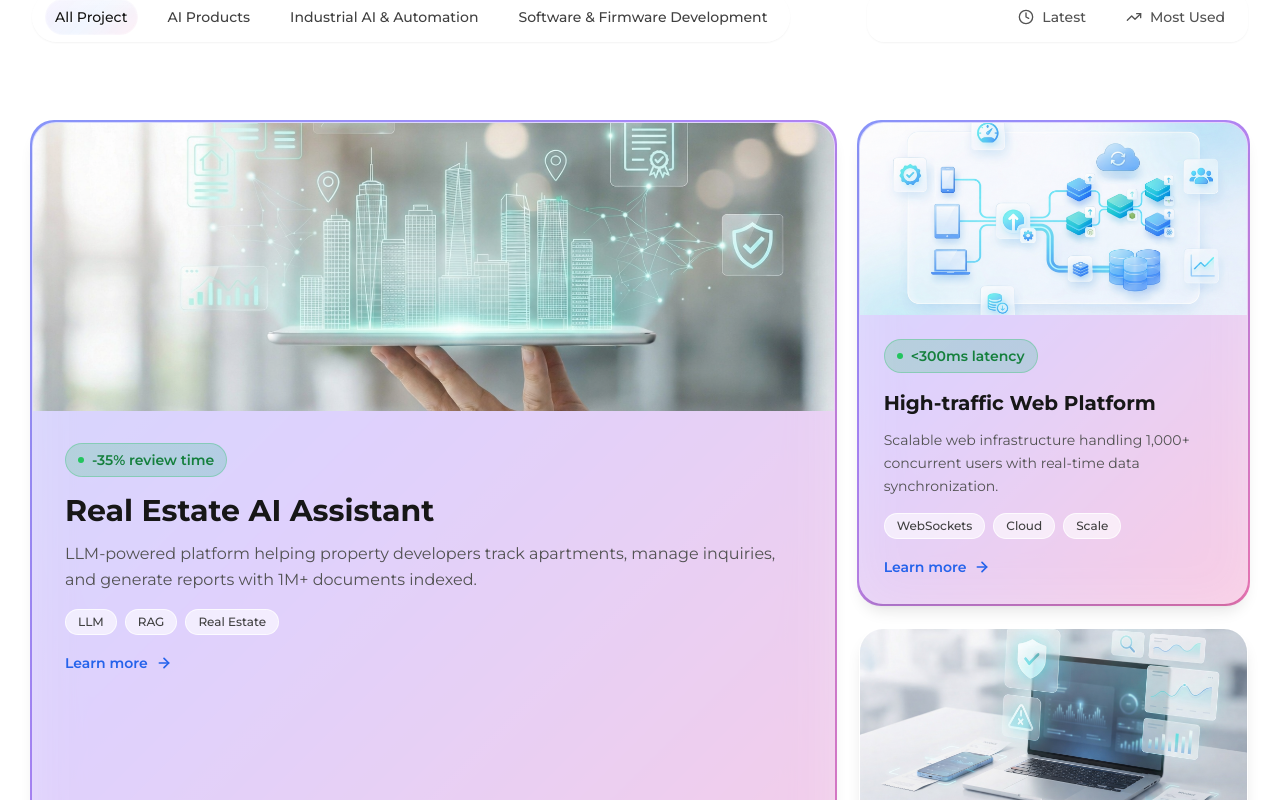
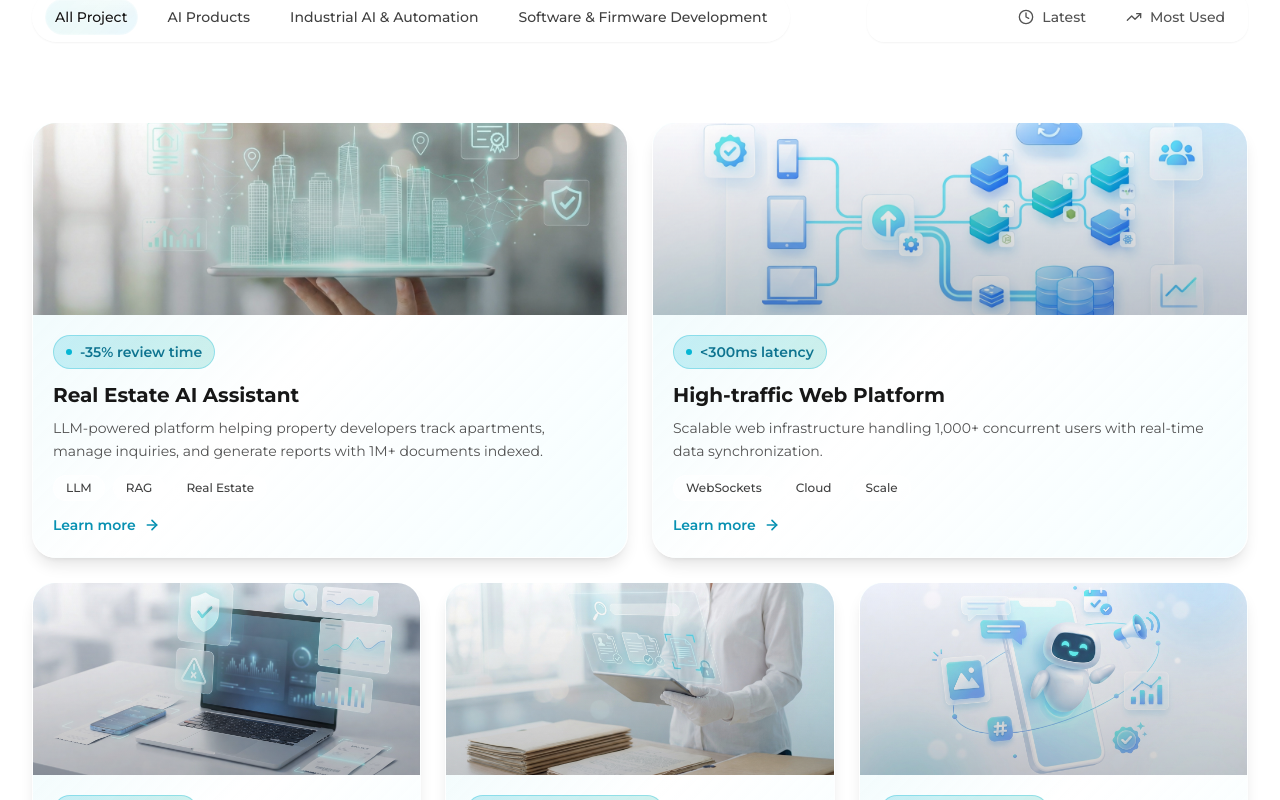
Before and after one commit to Quanbeothoima123/web-innovision, a Next.js app: page /portfolio in a window 1280 px wide. Shown: the part 840-1640 px from the top of the page. Built offline with nearby package versions, Linux system fonts and the light colour scheme.

Commit message:
Cập nhật portfolio và trang solutions

```diff
--- a/src/app/portfolio/page.js
+++ b/src/app/portfolio/page.js
@@ -9,16 +9,10 @@ import Link from "next/link";
 /**
  * FILE: src/app/portfolio/page.js
  *
- * Done:
- * 1) Hero OUR PROJECTS giống AboutUs: ảnh nền + parallax + gradient top/bottom
- * 2) Fix vertical tab không bị lẹm: kẹp top/bottom + scroll nội bộ + no-scrollbar
- * 3) Vertical tab CHỈ hiện khi:
- *    - đã scroll qua gần hết Hero (h-screen)
- *    - và tab ngang (horizontal) KHÔNG đang hiển thị
- *
- * NOTE:
- * - Đặt banner ảnh tại /public/banner-projects.jpg (hoặc đổi path trong PortfolioHero)
- * - Bạn đã có .no-scrollbar và .pill-vertical-text trong globals.css (OK)
+ * Updates:
+ * 1) Layout: 2 items trên (row 1), 3 items dưới (row 2)
+ * 2) Gradient: Xanh nước biển + Trắng
+ * 3) Không dùng large/featured layout phức tạp
  */
 
 /* =======================
@@ -41,12 +35,21 @@ const ALL_PROJECTS = [
     tags: ["LLM", "RAG", "Real Estate"],
     category: "AI Products",
     image: "/portfolio/banner/real_estate_AI_assistant.png",
-    featured: true,
-    large: true,
     route: "/portfolio/real-estate-ai-assistant",
   },
   {
     id: "2",
+    title: "High-traffic Web Platform",
+    metric: "<300ms latency",
+    summary:
+      "Scalable web infrastructure handling 1,000+ concurrent users with real-time data synchronization.",
+    tags: ["WebSockets", "Cloud", "Scale"],
+    category: "Software & Firmware Development",
+    image: "/portfolio/banner/high_traffic_web_platform.png",
+    route: "/portfolio/high-traffic-web-platform",
+  },
+  {
+    id: "3",
     title: "Fintech Verification AI",
     metric: "95%+ accuracy",
     summary:
@@ -57,7 +60,7 @@ const ALL_PROJECTS = [
     route: "/portfolio/fintech-verification-ai",
   },
   {
-    id: "3",
+    id: "4",
     title: "Government Document AI",
     metric: "60% faster processing",
     summary:
@@ -68,7 +71,7 @@ const ALL_PROJECTS = [
     route: "/portfolio/government-document-ai-2",
   },
   {
-    id: "4",
+    id: "5",
     title: "Marketing Content Assistant",
     metric: "3x content output",
     summary:
@@ -78,22 +81,10 @@ const ALL_PROJECTS = [
     image: "/portfolio/banner/marketing_content_assistant.png",
     route: "/portfolio/marketing-content-assistant-2",
   },
-  {
-    id: "5",
-    title: "High-traffic Web Platform",
-    metric: "<300ms latency",
-    summary:
-      "Scalable web infrastructure handling 1,000+ concurrent users with real-time data synchronization.",
-    tags: ["WebSockets", "Cloud", "Scale"],
-    category: "Software & Firmware Development",
-    image: "/portfolio/banner/high_traffic_web_platform.png",
-    featured: true,
-    route: "/portfolio/high-traffic-web-platform",
-  },
 ];
 
 /* =======================
-   HERO (AboutUs-like)
+   HERO
 ======================= */
 function PortfolioHero({ scrollY }) {
   return (
@@ -110,7 +101,7 @@ function PortfolioHero({ scrollY }) {
       {/* Overlay tối nhẹ */}
       <div className="absolute inset-0 z-[0] bg-black/1" />
 
-      {/* Gradient trắng trên/dưới giống AboutUs */}
+      {/* Gradient trắng trên/dưới */}
       <div className="absolute top-0 left-0 w-full h-1/5 bg-gradient-to-b from-white via-white/40 to-transparent z-[1]" />
       <div className="absolute bottom-0 left-0 w-full h-1/5 bg-gradient-to-t from-white via-white/40 to-transparent z-[1]" />
 
@@ -151,17 +142,7 @@ function PortfolioHero({ scrollY }) {
 /* =======================
    CARDS
 ======================= */
-function BentoProjectCard({
-  title,
-  metric,
-  summary,
-  tags,
-  image,
-  featured = false,
-  large = false,
-  index,
-  route,
-}) {
+function ProjectCard({ title, metric, summary, tags, image, index, route }) {
   const [isHovered, setIsHovered] = useState(false);
 
   return (
@@ -176,51 +157,32 @@ function BentoProjectCard({
       }}
       onHoverStart={() => setIsHovered(true)}
       onHoverEnd={() => setIsHovered(false)}
-      className={`relative group ${large ? "lg:col-span-2 lg:row-span-2" : ""}`}
+      className="relative group h-full"
     >
-      {/* Animated Gradient Border for Featured */}
-      {featured && (
+      {/* Glass Card - Gradient xanh nước biển + trắng */}
       <motion.div
-          className="absolute -inset-[2px] rounded-3xl opacity-75"
+        className="relative h-full rounded-3xl border border-white/80 shadow-lg overflow-hidden"
         style={{
           background:
-              "linear-gradient(135deg, #3b82f6, #8b5cf6, #ec4899, #3b82f6)",
-            backgroundSize: "200% 200%",
+            "linear-gradient(135deg, rgba(224, 247, 250, 0.7) 0%, rgba(255, 255, 255, 0.8) 50%, rgba(240, 253, 255, 0.7) 100%)",
+          backdropFilter: "blur(12px)",
         }}
-          animate={{
-            backgroundPosition: ["0% 50%", "100% 50%", "0% 50%"],
-          }}
-          transition={{
-            duration: 3,
-            repeat: Infinity,
-            ease: "linear",
-          }}
-        />
-      )}
-
-      {/* Glass Card */}
-      <motion.div
-        className={`relative h-full bg-white/70 backdrop-blur-xl rounded-3xl border ${
-          featured ? "border-transparent" : "border-white/80"
-        } shadow-lg overflow-hidden`}
         whileHover={{
           y: -8,
-          boxShadow: "0 24px 48px rgba(99, 102, 241, 0.2)",
+          boxShadow: "0 24px 48px rgba(6, 182, 212, 0.15)",
         }}
         transition={{ duration: 0.2 }}
       >
-        {/* Hover Glow */}
+        {/* Hover Glow - Cyan/Teal */}
         <motion.div
-          className="absolute inset-0 bg-gradient-to-br from-blue-500/10 via-purple-500/10 to-pink-500/10"
+          className="absolute inset-0 bg-gradient-to-br from-cyan-50/40 via-teal-50/30 to-blue-50/40"
           animate={{ opacity: isHovered ? 1 : 0 }}
           transition={{ duration: 0.2 }}
         />
 
         {/* Image */}
         {image && (
-          <div
-            className={`relative ${large ? "h-72" : "h-48"} overflow-hidden`}
-          >
+          <div className="relative h-48 overflow-hidden">
             <motion.img
               src={image}
               alt={title}
@@ -228,37 +190,27 @@ function BentoProjectCard({
               animate={{ scale: isHovered ? 1.05 : 1 }}
               transition={{ duration: 0.3 }}
             />
-            <div className="absolute inset-0 bg-gradient-to-t to-transparent" />
+            <div className="absolute inset-0 bg-gradient-to-t from-black/20 to-transparent" />
           </div>
         )}
 
         {/* Content */}
-        <div className={`relative p-6 ${large ? "p-8" : ""}`}>
-          {/* Metric Badge */}
-          <div className="inline-flex items-center gap-2 px-3 py-1.5 rounded-full bg-gradient-to-r from-green-500/20 to-emerald-500/20 border border-green-500/30 mb-4">
-            <div className="w-1.5 h-1.5 rounded-full bg-green-500" />
-            <span className="text-sm font-semibold text-green-700">
+        <div className="relative p-5">
+          {/* Metric Badge - Cyan/Teal */}
+          <div className="inline-flex items-center gap-2 px-3 py-1.5 rounded-full bg-gradient-to-r from-cyan-500/20 to-teal-500/20 border border-cyan-500/30 mb-3">
+            <div className="w-1.5 h-1.5 rounded-full bg-cyan-500" />
+            <span className="text-sm font-semibold text-cyan-700">
               {metric}
             </span>
           </div>
 
-          <h3
-            className={`font-bold text-neutral-900 mb-3 ${
-              large ? "text-3xl" : "text-xl"
-            }`}
-          >
-            {title}
-          </h3>
+          <h3 className="font-bold text-neutral-900 mb-2 text-xl">{title}</h3>
 
-          <p
-            className={`text-neutral-600 leading-relaxed mb-4 ${
-              large ? "text-base" : "text-sm"
-            }`}
-          >
+          <p className="text-neutral-600 leading-relaxed mb-3 text-sm line-clamp-3">
             {summary}
           </p>
 
-          <div className="flex flex-wrap gap-2 mb-4">
+          <div className="flex flex-wrap gap-2 mb-3">
             {tags.map((tag) => (
               <span
                 key={tag}
@@ -271,7 +223,7 @@ function BentoProjectCard({
 
           <Link href={route}>
             <motion.button
-              className="inline-flex items-center gap-2 text-blue-600 font-semibold text-sm group/cta"
+              className="inline-flex items-center gap-2 text-cyan-600 font-semibold text-sm group/cta"
               whileHover={{ x: 4 }}
               type="button"
             >
@@ -290,7 +242,7 @@ function BentoProjectCard({
   );
 }
 
-function PlaceholderCard({ index, large = false }) {
+function PlaceholderCard({ index }) {
   return (
     <motion.div
       initial={{ opacity: 0, y: 40 }}
@@ -301,12 +253,19 @@ function PlaceholderCard({ index, large = false }) {
         delay: index * 0.08,
         ease: [0.16, 1, 0.3, 1],
       }}
-      className={`relative ${large ? "lg:col-span-2 lg:row-span-2" : ""}`}
+      className="relative h-full"
     >
-      <div className="h-full bg-white/40 backdrop-blur-xl rounded-3xl border border-dashed border-white/80 shadow-sm overflow-hidden">
+      <div
+        className="h-full rounded-3xl border border-dashed border-cyan-200/80 shadow-sm overflow-hidden"
+        style={{
+          background:
+            "linear-gradient(135deg, rgba(224, 247, 250, 0.4) 0%, rgba(255, 255, 255, 0.6) 50%, rgba(240, 253, 255, 0.4) 100%)",
+          backdropFilter: "blur(12px)",
+        }}
+      >
         <div className="h-full flex flex-col items-center justify-center p-12 text-center">
-          <div className="w-16 h-16 rounded-full bg-gradient-to-br from-blue-100 to-purple-100 flex items-center justify-center mb-4">
-            <Sparkles className="w-8 h-8 text-blue-600/50" strokeWidth={1.5} />
+          <div className="w-16 h-16 rounded-full bg-gradient-to-br from-cyan-100 to-teal-100 flex items-center justify-center mb-4">
+            <Sparkles className="w-8 h-8 text-cyan-600/50" strokeWidth={1.5} />
           </div>
           <h4 className="text-lg font-semibold text-neutral-400 mb-2">
             Coming Soon
@@ -318,6 +277,7 @@ function PlaceholderCard({ index, large = false }) {
   );
 }
 
+/* Layout: 2 items top row, 3 items bottom row */
 function BentoGrid({ projects, activeTab }) {
   const filteredProjects =
     activeTab === "All Project"
@@ -334,30 +294,67 @@ function BentoGrid({ projects, activeTab }) {
             animate={{ opacity: 1, x: 0, filter: "blur(0px)" }}
             exit={{ opacity: 0, x: 12, filter: "blur(4px)" }}
             transition={{ duration: 0.28, ease: [0.25, 0.1, 0.25, 1] }}
-            className="grid grid-cols-1 md:grid-cols-2 lg:grid-cols-3 gap-6 auto-rows-fr"
+            className="space-y-6"
           >
             {filteredProjects.length > 0 ? (
-              filteredProjects.map((project, index) => (
-                <BentoProjectCard
+              <>
+                {/* Row 1: 2 items */}
+                <div className="grid grid-cols-1 md:grid-cols-2 gap-6">
+                  {filteredProjects.slice(0, 2).map((project, index) => (
+                    <ProjectCard
                       key={project.id}
                       title={project.title}
                       metric={project.metric}
                       summary={project.summary}
                       tags={project.tags}
                       image={project.image}
-                  featured={project.featured}
-                  large={project.large}
                       index={index}
                       route={project.route}
                     />
-              ))
+                  ))}
+                </div>
+
+                {/* Row 2: 3 items */}
+                <div className="grid grid-cols-1 md:grid-cols-2 lg:grid-cols-3 gap-6">
+                  {filteredProjects.slice(2, 5).map((project, index) => (
+                    <ProjectCard
+                      key={project.id}
+                      title={project.title}
+                      metric={project.metric}
+                      summary={project.summary}
+                      tags={project.tags}
+                      image={project.image}
+                      index={index + 2}
+                      route={project.route}
+                    />
+                  ))}
+
+                  {/* Fill remaining slots with placeholders if needed */}
+                  {filteredProjects.length === 3 && (
+                    <>
+                      <PlaceholderCard index={3} />
+                      <PlaceholderCard index={4} />
+                    </>
+                  )}
+                  {filteredProjects.length === 4 && (
+                    <PlaceholderCard index={4} />
+                  )}
+                </div>
+              </>
             ) : (
               <>
-                <PlaceholderCard index={0} large />
+                {/* Row 1: 2 placeholders */}
+                <div className="grid grid-cols-1 md:grid-cols-2 gap-6">
+                  <PlaceholderCard index={0} />
                   <PlaceholderCard index={1} />
+                </div>
+
+                {/* Row 2: 3 placeholders */}
+                <div className="grid grid-cols-1 md:grid-cols-2 lg:grid-cols-3 gap-6">
                   <PlaceholderCard index={2} />
                   <PlaceholderCard index={3} />
                   <PlaceholderCard index={4} />
+                </div>
               </>
             )}
           </motion.div>
@@ -392,7 +389,7 @@ function SortToggle({ activeSort, onSortChange }) {
           {activeSort === label && (
             <motion.div
               layoutId="sort-indicator"
-              className="absolute inset-0 bg-gradient-to-r from-blue-600 to-purple-600 rounded-xl"
+              className="absolute inset-0 bg-gradient-to-r from-cyan-600 to-teal-600 rounded-xl"
               transition={{ type: "spring", stiffness: 300, damping: 30 }}
             />
           )}
@@ -444,9 +441,7 @@ function CategoryNavigation({ tabs, activeTab, onTabChange, variant }) {
     }
   }, [activeTab, tabs, variant]);
 
-  /* -----------------------
-     VERTICAL
-  ----------------------- */
+  /* VERTICAL */
   if (variant === "vertical") {
     return (
       <AnimatePresence mode="wait">
@@ -522,14 +517,14 @@ function CategoryNavigation({ tabs, activeTab, onTabChange, variant }) {
                       "linear-gradient(135deg, rgba(255, 255, 255, 0.28) 0%, rgba(255, 255, 255, 0.18) 100%)",
                     backdropFilter: "blur(8px)",
                     boxShadow:
-                      "inset 0 1px 1px 0 rgba(255, 255, 255, 0.5), 0 2px 8px -2px rgba(59, 130, 246, 0.3)",
+                      "inset 0 1px 1px 0 rgba(255, 255, 255, 0.5), 0 2px 8px -2px rgba(6, 182, 212, 0.3)",
                   }}
                 />
                 <div
                   className="absolute inset-0 rounded-[24px]"
                   style={{
                     background:
-                      "linear-gradient(135deg, rgba(139, 92, 246, 0.15) 0%, rgba(59, 130, 246, 0.12) 50%, rgba(236, 72, 153, 0.15) 100%)",
+                      "linear-gradient(135deg, rgba(6, 182, 212, 0.15) 0%, rgba(20, 184, 166, 0.12) 50%, rgba(14, 165, 233, 0.15) 100%)",
                     opacity: 0.6,
                     filter: "blur(1px)",
                   }}
@@ -590,9 +585,7 @@ function CategoryNavigation({ tabs, activeTab, onTabChange, variant }) {
     );
   }
 
-  /* -----------------------
-     HORIZONTAL
-  ----------------------- */
+  /* HORIZONTAL */
   return (
     <AnimatePresence mode="wait">
       <motion.div
@@ -625,14 +618,14 @@ function CategoryNavigation({ tabs, activeTab, onTabChange, variant }) {
                   "linear-gradient(135deg, rgba(255, 255, 255, 0.28) 0%, rgba(255, 255, 255, 0.18) 100%)",
                 backdropFilter: "blur(8px)",
                 boxShadow:
-                  "inset 0 1px 1px 0 rgba(255, 255, 255, 0.5), 0 2px 8px -2px rgba(59, 130, 246, 0.3)",
+                  "inset 0 1px 1px 0 rgba(255, 255, 255, 0.5), 0 2px 8px -2px rgba(6, 182, 212, 0.3)",
               }}
             />
             <div
               className="absolute inset-0 rounded-full"
               style={{
                 background:
-                  "linear-gradient(135deg, rgba(139, 92, 246, 0.15) 0%, rgba(59, 130, 246, 0.12) 50%, rgba(236, 72, 153, 0.15) 100%)",
+                  "linear-gradient(135deg, rgba(6, 182, 212, 0.15) 0%, rgba(20, 184, 166, 0.12) 50%, rgba(14, 165, 233, 0.15) 100%)",
                 opacity: 0.6,
                 filter: "blur(1px)",
               }}
@@ -688,14 +681,12 @@ export default function PortfolioPage() {
   const [activeTab, setActiveTab] = useState("All Project");
   const [activeSort, setActiveSort] = useState("Featured");
   const [showHorizontalNav, setShowHorizontalNav] = useState(false);
-
-  // NEW: gate để không hiện tab dọc ở Hero
   const [allowVerticalNav, setAllowVerticalNav] = useState(false);
 
   const filterBarRef = useRef(null);
   const lastVisibilityRef = useRef(0);
 
-  // Lenis smooth scroll + sync scrollY
+  // Lenis smooth scroll
   useEffect(() => {
     const lenis = new Lenis({
       duration: 1.2,
@@ -715,7 +706,6 @@ export default function PortfolioPage() {
       setScrollY(y);
       setIsScrolled(y > 50);
 
-      // chỉ hiện tab dọc khi qua gần hết hero
       const gate = window.innerHeight - 120;
       setAllowVerticalNav(y > gate);
     });
@@ -726,7 +716,7 @@ export default function PortfolioPage() {
     };
   }, []);
 
-  // Intersection Observer - hysteresis để tránh flicker
+  // Intersection Observer
   useEffect(() => {
     if (!filterBarRef.current) return;
 
@@ -758,9 +748,6 @@ export default function PortfolioPage() {
   const sortedProjects = useMemo(() => {
     const copy = [...ALL_PROJECTS];
     copy.sort((a, b) => {
-      if (activeSort === "Featured") {
-        return (b.featured ? 1 : 0) - (a.featured ? 1 : 0);
-      }
       if (activeSort === "Latest") {
         return b.id.localeCompare(a.id);
       }
@@ -774,7 +761,7 @@ export default function PortfolioPage() {
       {/* Hero */}
       <PortfolioHero scrollY={scrollY} />
 
-      {/* Desktop: Vertical Navigation (CHỈ hiện khi đã qua hero && tab ngang không thấy) */}
+      {/* Desktop: Vertical Navigation */}
       <div className="hidden lg:block">
         {allowVerticalNav && !showHorizontalNav && (
           <CategoryNavigation
@@ -819,7 +806,7 @@ export default function PortfolioPage() {
         </div>
       </div>
 
-      {/* Content Area with Filter Bar (Observed) */}
+      {/* Content Area with Filter Bar */}
       <div className="max-w-7xl mx-auto px-4 sm:px-6 lg:px-8 pt-8">
         {/* Desktop filter row */}
         <div
--- a/src/app/solutions/page.js
+++ b/src/app/solutions/page.js
@@ -143,10 +143,12 @@ const Solutions = () => {
                   ))}
                 </div>
 
+                {/* Updated Button with margin-top and rounded corners */}
+                <div className="mt-8">
                   <Link href={item.route}>
                     <motion.button
                       whileHover={{ x: 10 }}
-                    className="group flex items-center gap-3 px-8 py-4 bg-[#3c90fc] text-white font-bold shadow-xl shadow-blue-100 transition-all hover:bg-[#2a78e4]"
+                      className="group flex items-center gap-3 px-8 py-4 bg-[#3c90fc] text-white font-bold rounded-xl shadow-xl shadow-blue-100 transition-all hover:bg-[#2a78e4]"
                     >
                       Read More
                       <span className="transition-transform group-hover:translate-x-1">
@@ -154,6 +156,7 @@ const Solutions = () => {
                       </span>
                     </motion.button>
                   </Link>
+                </div>
               </motion.div>
 
               {/* PHẦN ẢNH TĨNH */}
```
Lines whose indentation alone changed are shown as unchanged.
